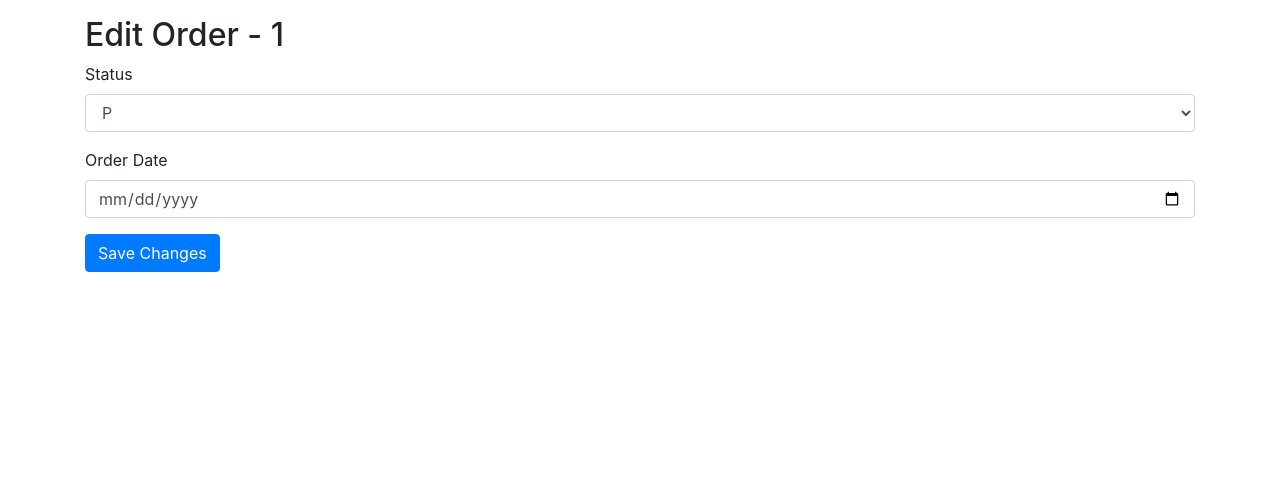
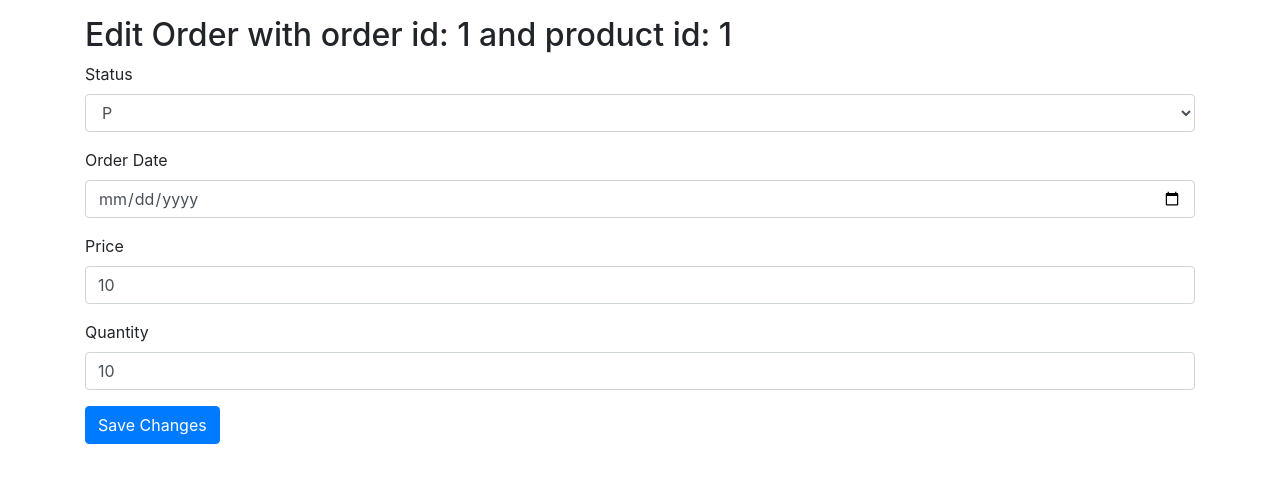
Before and after one commit to Kolpic/Online-Store, a Flask app: template Forum-Project/project/templates/edit_order.html in a window 1280 px wide. Shown: the top 483 px of the page. Run offline with Flask 3, Linux system fonts and the light colour scheme; the template is opened without the code that fills it: most values are stand-ins (such as "Sample title", 1, 10 or a date in 2020); some libraries are stand-ins or nearby versions.

Commit message:
working crud products, changed dict only

```diff
--- a/Forum-Project/project/main.py
+++ b/Forum-Project/project/main.py
@@ -107,13 +107,22 @@ FIELD_CONFIG = {
     },
     'CRUD Orders': {
         'create': {
-            'user_id': {'type': int, 'required': True, 'conditions': [(lambda x: x > 0, "User id must be possitive")]},
-            'status': {'type': str, 'required': True},
-            'order_date': {'type': datetime, 'required': True},
+            'orders': {
+                'user_id': {'type': int, 'required': True, 'conditions': [(lambda x: x > 0, "User id must be possitive")]},
+                'status': {'type': str, 'required': True},
+                'order_date': {'type': datetime, 'required': True},
+            },
+            'order_items': {
+                'product_id': {'type': int, 'required': True, 'conditions': [(lambda x: x > 0, "Product id must be possitive")]},
+                'price': {'type': float, 'required': True, 'conditions': [(lambda x: x > 0, "Price must be possitive")]},
+                'quantity': {'type': int, 'required': True, 'conditions': [(lambda x: x > 0, "Quantity must be possitive")]},
+            }
         },
         'edit': {
             'status': {'type': str, 'required': True},
             'order_date': {'type': datetime, 'required': True},
+            'price': {'type': float, 'required': True, 'conditions': [(lambda x: x > 0, "Price must be possitive")]},
+            'quantity': {'type': int, 'required': True, 'conditions': [(lambda x: x > 0, "Quantity must be possitive")]},
         }
     }
 }
@@ -151,7 +160,17 @@ def process_form(interface, method):
 
     field_config = get_field_config(interface, method)
 
+    print("field_config", flush=True)
+    print(field_config, flush=True)
+
     for field, config in field_config.items():
+
+        print("field_config.items()", flush=True)
+        print(field_config.items(), flush=True)
+        print("field", flush=True)
+        print(field, flush=True)
+        print("config", flush=True)
+        print(config, flush=True)
 
         value = None
 
@@ -171,6 +190,8 @@ def process_form(interface, method):
         'values': tuple(form_data.values())
     }
 
+    print("values_to_insert_db", flush=True)
+    print(values_to_insert_db, flush=True)
     return values_to_insert_db
 
 def registration(conn, cur):
@@ -1621,6 +1642,7 @@ def back_office_manager(conn, cur, *params):
     # print(request.path.split('_')[1], flush=True)
 
     if f'/{username}/crud_products' in request.path:
+
         if len(request.path.split('/')) == 3:
             print("Enterd crud_products read successfully", flush=True)
             utils.AssertUser(utils.has_permission(cur, request, 'CRUD Products', 'read'), "You don't have permission to this resource")
@@ -1769,8 +1791,32 @@ def back_office_manager(conn, cur, *params):
         if len(request.path.split('/')) == 3:
             print("Enterd crud_orders read successful", flush=True)
             # utils.AssertUser(utils.has_permission(cur, request, 'CRUD Orders', 'read'), "You don't have permission for this resource")
-            cur.execute("SELECT * FROM orders")
+
+            valid_sort_columns = {'id', 'date'}
+            valid_sort_orders = {'asc', 'desc'}
+
+            sort_by = request.args.get('sort', 'asc')
+            sort_order = request.args.get('order', 'asc')
+
+            if sort_by not in valid_sort_columns or sort_order not in valid_sort_orders:
+                sort_by = 'id'
+                sort_order = 'asc'
+
+            query = """
+                SELECT
+                    o.order_id,
+                    u.first_name || ' ' || u.last_name as user_names,
+                    p.name, oi.price, oi.quantity, o.status, o.order_date, oi.product_id
+                FROM orders AS o
+                JOIN users AS u ON o.user_id=u.id
+                JOIN order_items AS oi ON o.order_id=oi.order_id
+                JOIN products AS p ON oi.product_id=p.id
+            """
+            query += f" ORDER BY o.order_{sort_by} {sort_order}"
+
+            cur.execute(query)
             orders = cur.fetchall()
+
             return render_template('crud_orders.html', orders=orders)
 
         elif request.path.split('/')[3] == 'add_order':
@@ -1786,10 +1832,52 @@ def back_office_manager(conn, cur, *params):
                 print("Enterd crud_orders add POST successful", flush=True)
                 data = process_form('CRUD Orders', 'create')
 
-                cur.execute(f"INSERT INTO orders ({ data['fields'] }) VALUES ({ data['placeholders'] })", data['values'])
-                conn.commit()
-                session['crud_message'] = "Order was added successfully"
-                return redirect(f'/{username}/crud_orders')
+                keys = list(data['fields'].split(', '))
+                values = list(data['values'])
+
+                #TODO: da se mahnat indeksi i dict da se dobavqt poleta
+                first_three_keys = keys[:3]
+                first_three_values = values[:3]
+
+                rest_keys = keys[3:]
+                rest_values = values[3:]
+
+                first_three_keys_sql = ', '.join(first_three_keys)
+                first_three_placeholders_sql = ', '.join(['%s'] * len(first_three_keys))
+
+                rest_keys_sql = ', '.join(rest_keys)
+                rest_placeholders_sql = ', '.join(['%s'] * len(rest_keys))
+
+                utils.AssertDev(0)
+
+                #TODO: Tranzakcii v sql(tetradka)
+                try:
+                    #TODO: Kude trqbva da se namira tova neshto (conn.autocommit) v koda  Start transaction
+                    conn.autocommit = False  # Ensure autocommit is disabled
+
+                    #TODO: Insert da bude v otdelna fukciq i da se podavat parametrite, koito trqbva da se insertnat
+                    cur.execute(f"INSERT INTO orders ({ first_three_keys_sql }) VALUES ({ first_three_placeholders_sql }) RETURNING order_id", first_three_values)
+                    order_id = cur.fetchone()[0]
+
+                    rest_values = (order_id,) + tuple(rest_values)
+                    cur.execute(f"INSERT INTO order_items ( order_id, { rest_keys_sql }) VALUES (%s, { rest_placeholders_sql })", rest_values)
+
+                    conn.commit()
+
+                    session['crud_message'] = "Order was added successfully"
+                    return redirect(f'/{username}/crud_orders')
+
+                except Exception as e:
+
+                    # Rollback the transaction in case of any error
+                    conn.rollback()
+
+                    session['crud_error'] = "Failed to add order. Please try again."
+                    return redirect(f'/{username}/crud_orders')
+
+                finally:
+                    # Ensure that the connection's autocommit is reset if changed earlier
+                    conn.autocommit = True
             else:
                 utils.AssertUser(False, "Invalid operation")
 
@@ -1797,20 +1885,32 @@ def back_office_manager(conn, cur, *params):
             print("Enterd crud_orders edit successful", flush=True)
             # utils.AssertUser(utils.has_permission(cur, request, 'CRUD Orders', 'update'), "You don't have permission for this resource")
             order_id = request.path.split('/')[4]
+            product_id = request.path.split('/')[5]
 
             if request.method == 'GET':
 
                 order_id = request.path.split('/')[4]
+                product_id = request.path.split('/')[5]
+
                 cur.execute("SELECT DISTINCT status FROM orders")
                 statuses = cur.fetchall()
 
-                return render_template('edit_order.html', order_id=order_id, username=username, statuses=statuses)
+                cur.execute("SELECT order_date FROM orders")
+                order_date = cur.fetchone()[0]
+
+                cur.execute("SELECT price, quantity FROM order_items WHERE order_id = %s AND product_id = %s", (order_id,product_id))
+                price_and_quantity = cur.fetchone()
+
+                return render_template('edit_order.html', order_id=order_id, username=username, statuses=statuses, product_id=product_id, price = price_and_quantity[0], quantity = price_and_quantity[1], order_date = order_date)
 
             elif request.method == 'POST':
                 print("Enterd crud_orders edit POST successful", flush=True)
                 data = process_form('CRUD Orders', 'edit')
-
-                cur.execute("UPDATE orders SET status = %s, order_date = %s WHERE order_id = %s", (data['values'][0], data['values'][1],order_id))
+                print("data", flush=True)
+                print(data, flush=True)
+
+                cur.execute("UPDATE orders SET status = %s, order_date = %s WHERE order_id = %s", (data['values'][0], data['values'][1], order_id))
+                cur.execute("UPDATE order_items SET price = %s, quantity = %s WHERE order_id = %s AND product_id = %s", (data['values'][2], data['values'][3], order_id, product_id))
                 conn.commit()
                 session['crud_message'] = "Order was updated successfully with id = " + str(order_id)
                 return redirect(f'/{username}/crud_orders')
@@ -1823,11 +1923,19 @@ def back_office_manager(conn, cur, *params):
             # utils.AssertUser(utils.has_permission(cur, request, 'CRUD Orders', 'delete'), "You don't have permission to this resource")
 
             order_id = request.path.split('/')[4]
+            product_id = request.path.split('/')[5]
 
             cur.execute('DELETE FROM shipping_details WHERE order_id = %s', (order_id,))
+            cur.execute("DELETE FROM order_items WHERE order_id = %s", (order_id,))
             cur.execute('DELETE FROM orders WHERE order_id = %s', (order_id,))
 
-            conn.commit()
+            if len(request.path.split('/')) == 5:
+                order_id = request.path.split('/')[4]
+            elif len(request.path.split('/')) == 6:
+                order_id = request.path.split('/')[4]
+                product_id = request.path.split('/')[5]
+            else:
+                conn.commit()
 
             session['crud_message'] = "You successful deleted a order with id: " + str(order_id)
             return redirect(f'/{username}/crud_orders')
--- a/Forum-Project/project/templates/edit_order.html
+++ b/Forum-Project/project/templates/edit_order.html
@@ -7,8 +7,8 @@
 </head>
 <body>
     <div class="container mt-3">
-        <h2>Edit Order  -  {{ order_id }}</h2>
-        <form method="POST" action="/{{ username }}/crud_orders/edit_order/{{ order_id }}">
+        <h2>Edit Order with order id: {{ order_id }} and product id: {{ product_id }}</h2>
+        <form method="POST" action="/{{ username }}/crud_orders/edit_order/{{ order_id }}/{{ product_id }}">
             <div class="form-group">
                 <label for="status">Status</label>
                 <select class="form-control" id="status" name="status">
@@ -19,7 +19,15 @@
             </div>
             <div class="form-group">
                 <label for="order_date">Order Date</label>
-                <input type="date" class="form-control" id="order_date" name="order_date">
+                <input type="date" class="form-control" id="order_date" name="order_date" value="{{ order_date }}" >
+            </div>
+            <div class="form-group">
+                <label for="price">Price</label>
+                <input type="text" class="form-control" id="price" name="price" value="{{ price }}" required>
+            </div>
+            <div class="form-group">
+                <label for="quantity">Quantity</label>
+                <input type="text" class="form-control" id="quantity" name="quantity" value="{{ quantity }}"required>
             </div>
             <button type="submit" class="btn btn-primary">Save Changes</button>
         </form>
```
Also changed, not shown: Forum-Project/project/templates/add_order.html (+12 -0 lines), Forum-Project/project/templates/crud_orders.html (+14 -8 lines).
